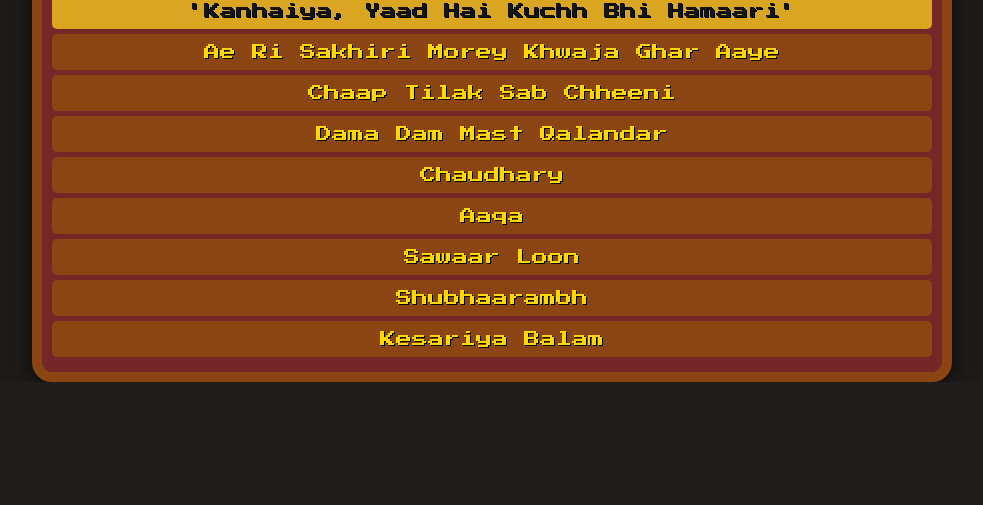
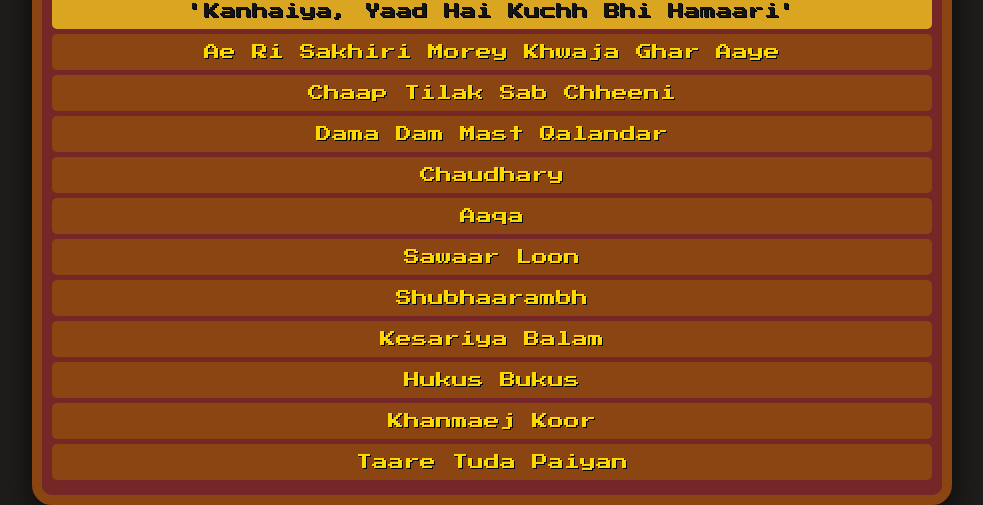
Before and after one commit to aravrix/Olsool, a plain HTML site: page index.html in a window 1280 px wide. Shown: the part 595-1100 px from the top of the page, without its empty margins (148-1131 px from the left). Before the commit the page ends 977 px from the top, so only its background shows below. Drawn offline with Linux system fonts and the light colour scheme.

Commit message:
+3 folks

```diff
--- a/index.html
+++ b/index.html
@@ -1,17 +1,20 @@
 <!DOCTYPE html>
 <html lang="en">
+
 <head>
     <meta charset="UTF-8">
     <meta name="viewport" content="width=device-width, initial-scale=1.0">
     <title>Olsool - Retro Sufi, Qawwali, Folk, and More!</title>
-    <meta name="description" content="Experience the enchanting blend of Retro Sufi, Qawwali, Folk, and more with Olsool. Immerse yourself in timeless melodies and soulful rhythms with our unique music player.">
+    <meta name="description"
+        content="Experience the enchanting blend of Retro Sufi, Qawwali, Folk, and more with Olsool. Immerse yourself in timeless melodies and soulful rhythms with our unique music player.">
     <link rel="stylesheet" href="style.css">
     <link rel="icon" type="image/png" href="/favicon-96x96.png" sizes="96x96" />
-<link rel="icon" type="image/svg+xml" href="/favicon.svg" />
-<link rel="shortcut icon" href="/favicon.ico" />
-<link rel="apple-touch-icon" sizes="180x180" href="/apple-touch-icon.png" />
-<link rel="manifest" href="/site.webmanifest" />
+    <link rel="icon" type="image/svg+xml" href="/favicon.svg" />
+    <link rel="shortcut icon" href="/favicon.ico" />
+    <link rel="apple-touch-icon" sizes="180x180" href="/apple-touch-icon.png" />
+    <link rel="manifest" href="/site.webmanifest" />
 </head>
+
 <body>
     <div class="music-player">
         <div class="player-header">Olsool</div>
@@ -32,6 +35,10 @@
                 <li data-video-id="6k8Aja80GQM">Sawaar Loon</li>
                 <li data-video-id="Gx_Rqsq1DIw">Shubhaarambh</li>
                 <li data-video-id="fq9UfNG1pRc">Kesariya Balam</li>
+                <li data-video-id="MxCi7UJ6gyQ" data-start="26">Hukus Bukus </li>
+                <li data-video-id="e4TV3C60RpY">Khanmaej Koor</li>
+                <li data-video-id="W4Cvk3-vhbU">Taare Tuda Paiyan</li>
+
 
             </ul>
         </div>
@@ -41,4 +48,5 @@
     <script src="https://www.youtube.com/iframe_api"></script>
     <script src="script.js"></script>
 </body>
+
 </html>
```
